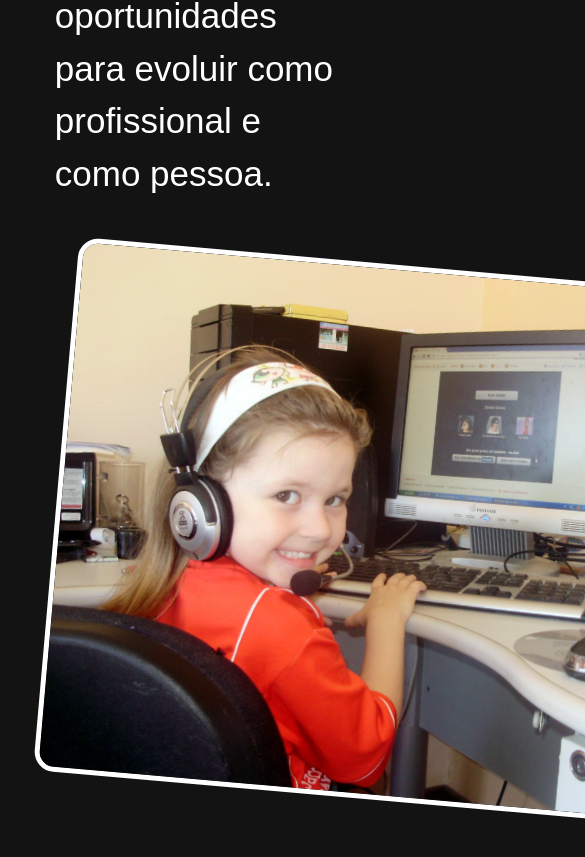
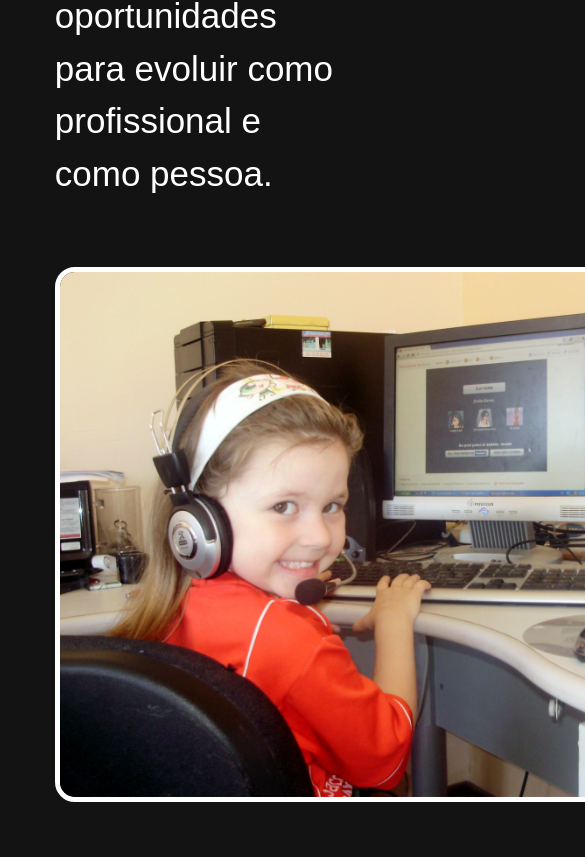
Before and after one commit to MaryanneKaffer/Maryanne-Kaffer, a plain HTML site: page index.html in a window 390 px wide. Shown: the part 4261-5118 px from the top of the page, 585 px wide, since content can reach past the window. Drawn offline with Linux system fonts and the light colour scheme.

Commit message:
correção de erros

```diff
--- a/style.css
+++ b/style.css
@@ -6,6 +6,8 @@ body {
     background-color: #131313;
     padding: 8%;
     color: #fff;
+    max-width: screen;
+    overflow: hidden;
 }
 
 /* Fonte padrão */
@@ -401,6 +403,8 @@ textarea:hover {
     body {
         padding: 12%;
         height: fit-content;
+        overflow: visible;
+        overflow-x: hidden;
     }
 
     #navbar {
@@ -421,8 +425,13 @@ textarea:hover {
         width: 700px;
         top: 0;
         left: 0;
-        transform: translateX(0%) translateY(0%) rotate(5deg);
+        transform: translateX(0%) translateY(0%) rotate(0deg);
         transition: all 0.3s ease;
+    }
+
+    .homePicture:hover {
+        scale: 1.05;
+        transform: translateX(0%) translateY(0%) rotate(4deg);
     }
 
     .container {
```
